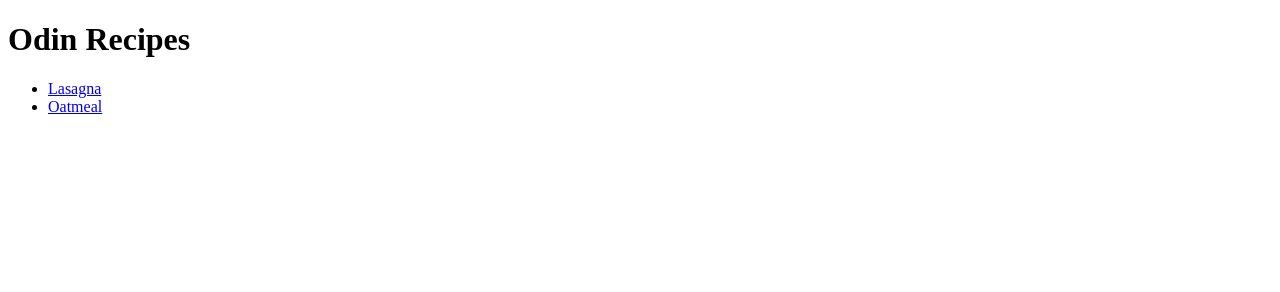
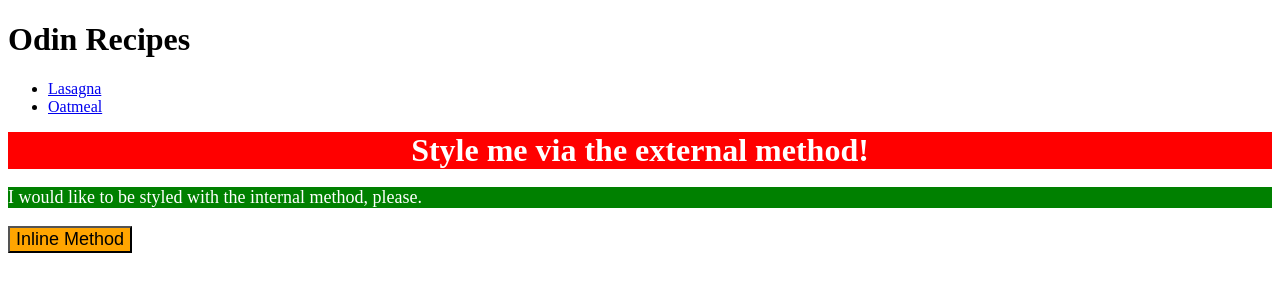
Before and after one commit to capncrockett/odin-recipes, a plain HTML site: page index.html in a window 1280 px wide. Drawn offline with Linux system fonts and the light colour scheme.

Commit message:
Add style to recipes with css.

```diff
--- a/index.html
+++ b/index.html
@@ -4,6 +4,14 @@
 <head>
     <title>Recipes</title>
     <meta charset="UTF-8">
+    <link rel="stylesheet" href="styles.css">
+    <style>
+        p {
+            background-color: green;
+            color: white;
+            font-size: 18px;
+        }
+    </style>
 </head>
 
 <body>
@@ -16,6 +24,9 @@
             <a href="./recipes/oatmeal.html">Oatmeal</a>
         </li>
     </ul>
+    <div class=big-red>Style me via the external method!</div>
+    <p>I would like to be styled with the internal method, please.</p>
+    <button style="background-color: orange; font-size: 18px;">Inline Method</button>
 </body>
 
 </html>
--- a/styles.css
+++ b/styles.css
@@ -0,0 +1,7 @@
+div {
+    background-color: red;
+    color: white;
+    font-size: 32px;
+    text-align: center;
+    font-weight: bold;
+}
```
